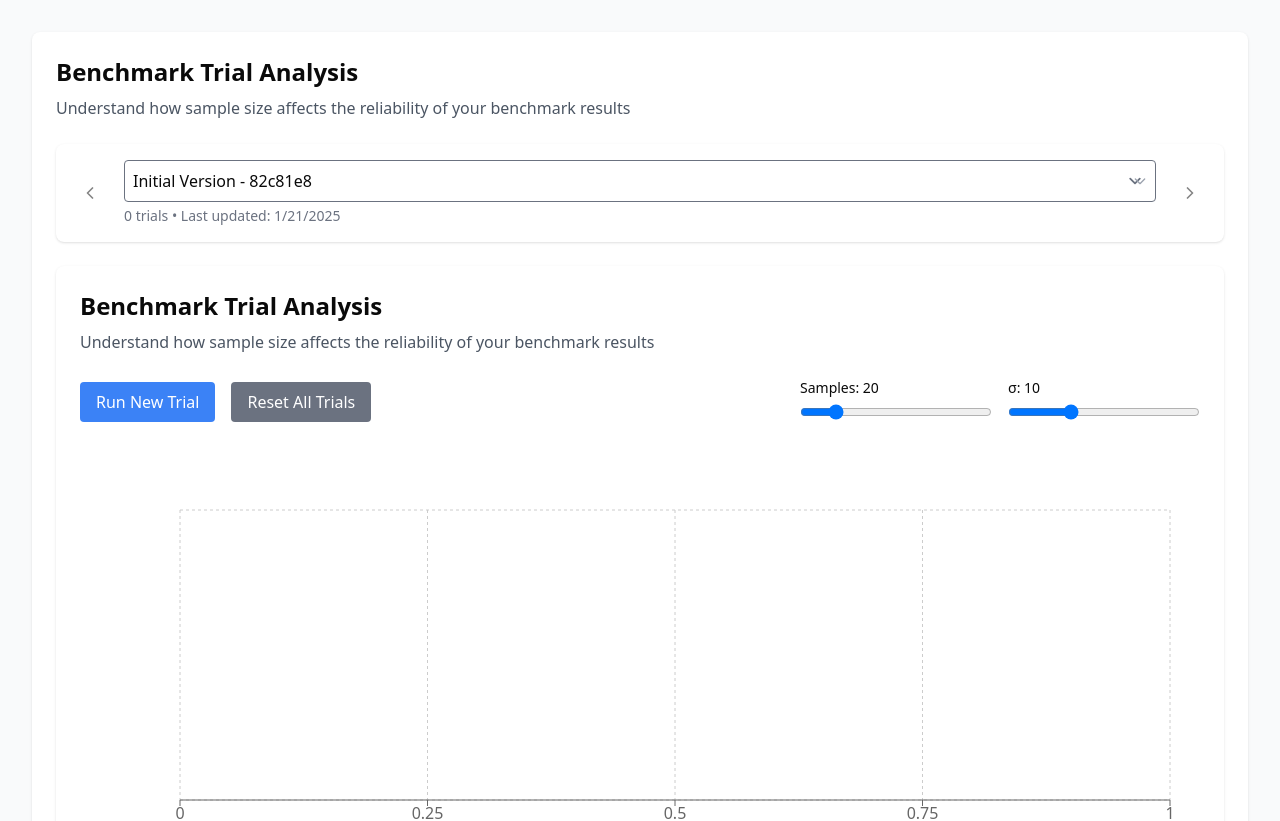
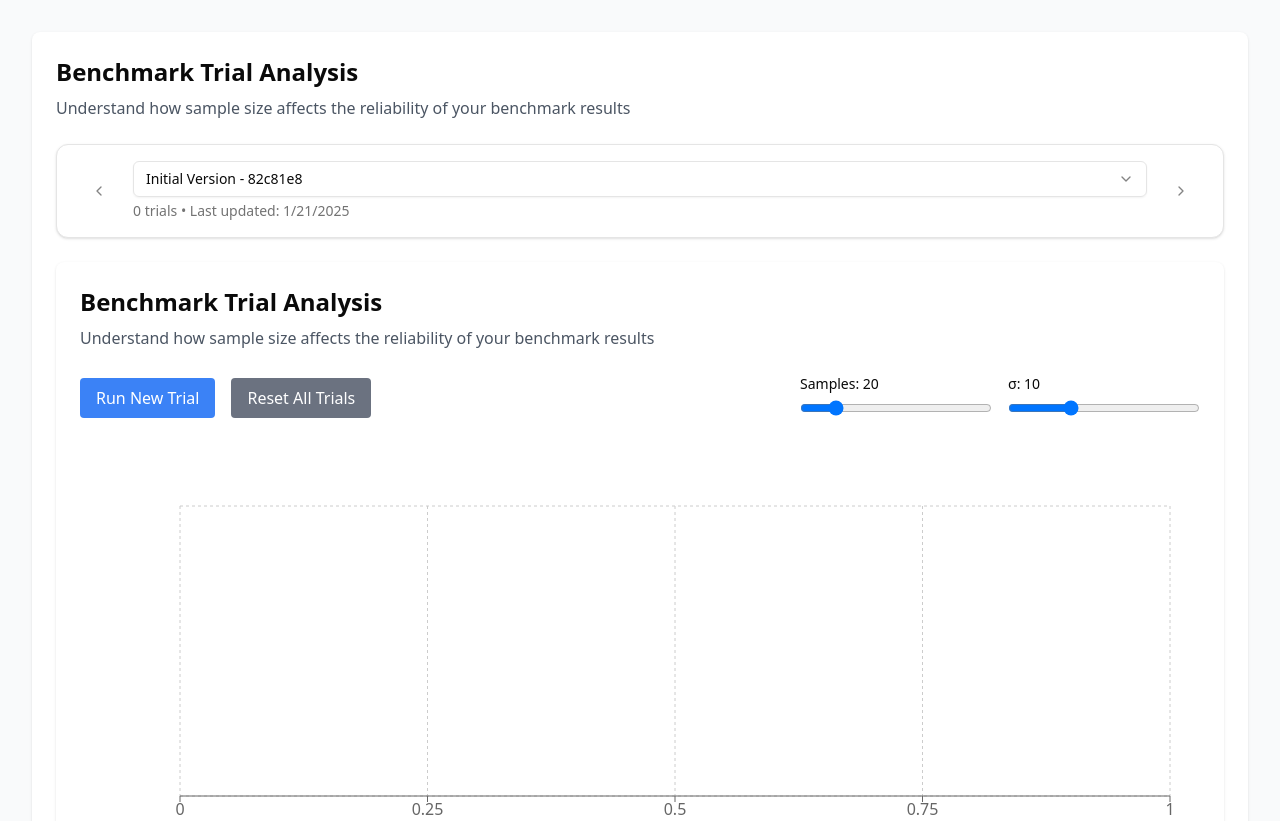
Before and after one commit to scottopell/benchmark-histogram, a React (Vite) app: page / in a window 1280 px wide. Shown: the top 821 px of the page. Built offline with nearby package versions, Linux system fonts and the light colour scheme.

Commit message:
Improves version navigation UI

```diff
--- a/src/components/VersionNavigation.tsx
+++ b/src/components/VersionNavigation.tsx
@@ -1,36 +1,9 @@
 import { useVersionContext } from '../context/VersionContext';
 import { parseVersionId, compareVersionIds } from '../versionId';
-
-const ChevronLeft = (props: any) => (
-    <svg
-        {...props}
-        className="w-5 h-5"
-        viewBox="0 0 24 24"
-        fill="none"
-        stroke="currentColor"
-        strokeWidth="2"
-        strokeLinecap="round"
-        strokeLinejoin="round"
-    >
-        <polyline points="15 18 9 12 15 6" />
-    </svg>
-);
-
-const ChevronRight = (props: any) => (
-    <svg
-        {...props}
-        className="w-5 h-5"
-        viewBox="0 0 24 24"
-        fill="none"
-        stroke="currentColor"
-        strokeWidth="2"
-        strokeLinecap="round"
-        strokeLinejoin="round"
-    >
-        <polyline points="9 18 15 12 9 6" />
-    </svg>
-);
-
+import { Select, SelectContent, SelectItem, SelectTrigger, SelectValue } from "@/components/ui/select";
+import { Button } from "@/components/ui/button";
+import { Card, CardContent } from "@/components/ui/card";
+import { ChevronLeft, ChevronRight } from "lucide-react";
 
 const VersionNavigation = () => {
     const { versions, currentVersion, setCurrentVersion } = useVersionContext();
@@ -55,53 +28,56 @@ const VersionNavigation = () => {
     };
 
     return (
-        <div className="flex items-center space-x-4 mb-6 bg-white p-4 rounded-lg shadow">
-            <button
+        <Card className="mb-6">
+            <CardContent className="flex items-center space-x-4 py-4">
+                <Button
+                    variant="ghost"
+                    size="icon"
                     onClick={() => prevVersion && setCurrentVersion(prevVersion.id)}
                     disabled={!prevVersion}
-                className="p-2 rounded hover:bg-gray-100 disabled:opacity-50 disabled:cursor-not-allowed"
                     title={prevVersion ? `Switch to ${formatVersionDisplay(prevVersion.id)}` : 'No previous version'}
                 >
-                <ChevronLeft className="w-5 h-5" />
-            </button>
+                    <ChevronLeft className="h-4 w-4" />
+                </Button>
 
-            <div className="flex-1">
-                <div className="relative">
-                    <select
+                <div className="flex-1 space-y-1">
+                    <Select
                         value={currentVersion?.id || ''}
-                        onChange={(e) => setCurrentVersion(e.target.value)}
-                        className="w-full p-2 pr-8 border rounded appearance-none bg-transparent cursor-pointer"
+                        onValueChange={setCurrentVersion}
                     >
+                        <SelectTrigger className="w-full">
+                            <SelectValue placeholder="Select version">
+                                {currentVersion && `${currentVersion.name} - ${formatVersionDisplay(currentVersion.id)}`}
+                            </SelectValue>
+                        </SelectTrigger>
+                        <SelectContent>
                             {sortedVersions.map((version) => (
-                            <option key={version.id} value={version.id}>
+                                <SelectItem key={version.id} value={version.id}>
                                     {version.name} - {formatVersionDisplay(version.id)}
-                            </option>
+                                </SelectItem>
                             ))}
-                    </select>
-                    <div className="absolute inset-y-0 right-2 flex items-center pointer-events-none">
-                        <svg className="w-4 h-4 text-gray-400" fill="none" stroke="currentColor" viewBox="0 0 24 24">
-                            <path strokeLinecap="round" strokeLinejoin="round" strokeWidth={2} d="M19 9l-7 7-7-7" />
-                        </svg>
-                    </div>
-                </div>
+                        </SelectContent>
+                    </Select>
 
                     {currentVersion && (
-                    <div className="mt-1 text-sm text-gray-500">
+                        <p className="text-sm text-muted-foreground">
                             {currentVersion.trials.length} trials • Last updated:{' '}
                             {new Date(currentVersion.timestamp).toLocaleDateString()}
-                    </div>
+                        </p>
                     )}
                 </div>
 
-            <button
+                <Button
+                    variant="ghost"
+                    size="icon"
                     onClick={() => nextVersion && setCurrentVersion(nextVersion.id)}
                     disabled={!nextVersion}
-                className="p-2 rounded hover:bg-gray-100 disabled:opacity-50 disabled:cursor-not-allowed"
                     title={nextVersion ? `Switch to ${formatVersionDisplay(nextVersion.id)}` : 'No next version'}
                 >
-                <ChevronRight className="w-5 h-5" />
-            </button>
-        </div>
+                    <ChevronRight className="h-4 w-4" />
+                </Button>
+            </CardContent>
+        </Card>
     );
 };
 
--- a/vite.config.js
+++ b/vite.config.js
@@ -1,3 +1,4 @@
+import path from 'path'
 import { defineConfig } from 'vite'
 import react from '@vitejs/plugin-react'
 
@@ -6,4 +7,9 @@ import react from '@vitejs/plugin-react'
 export default defineConfig({
   plugins: [react()],
   base: '/benchmark-histogram/',
+  resolve: {
+    alias: {
+      "@": path.resolve(__dirname, "./src"),
+    },
+  },
 })
```
Lines whose indentation alone changed are shown as unchanged.
